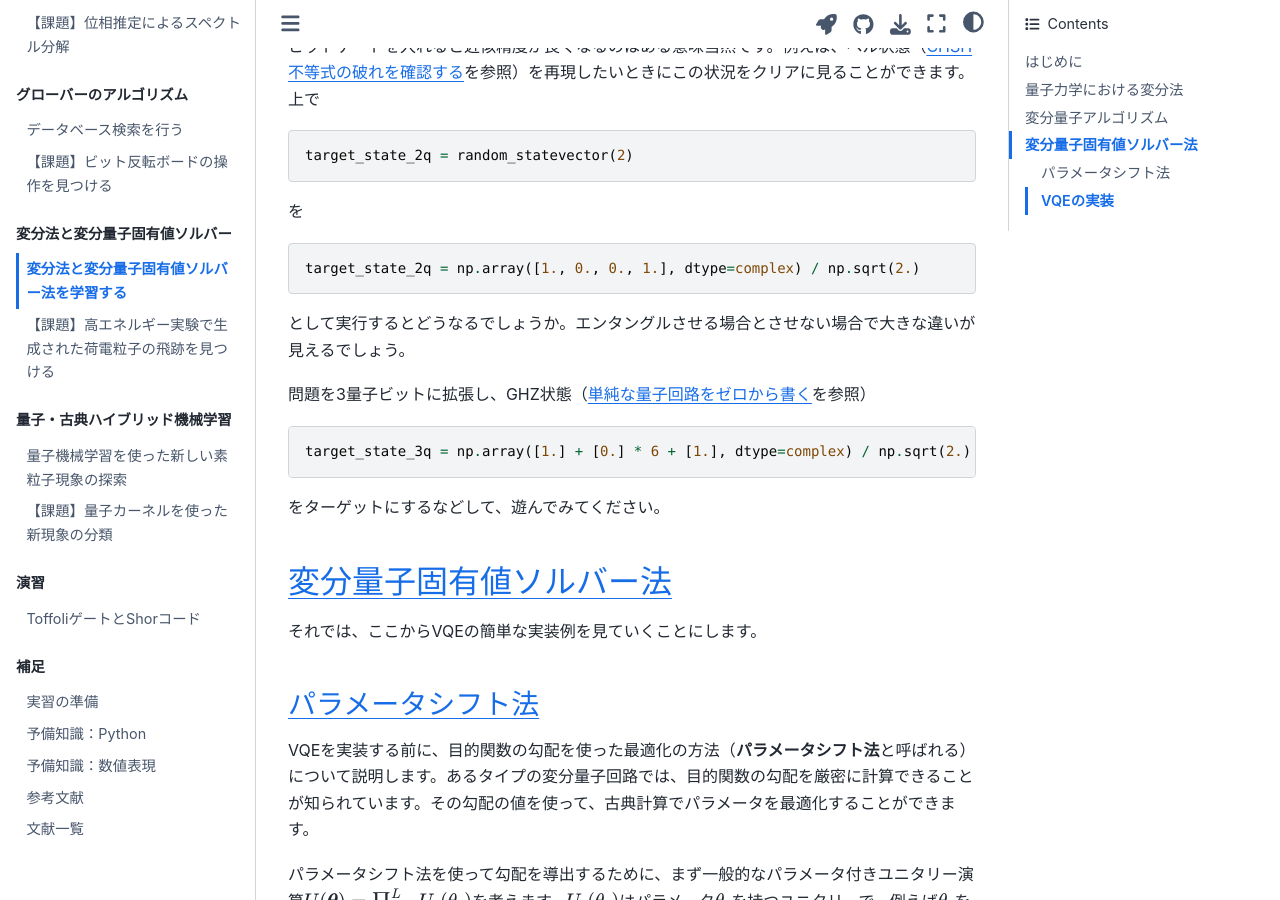
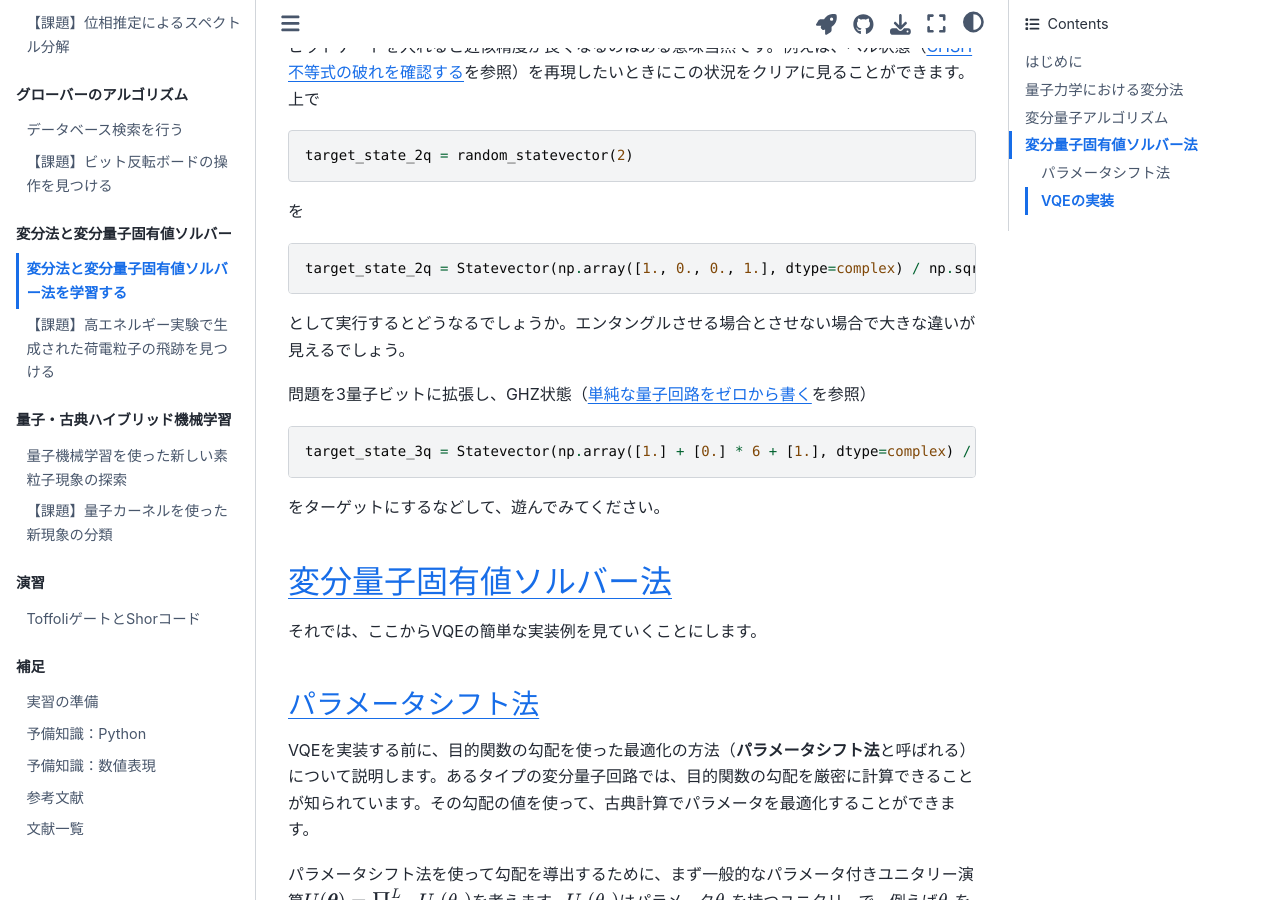
Before and after one commit to UTokyo-ICEPP/qc-workbook, a Jupyter Book: the page built from source/ja/vqe.md, in a window 1280 px wide and 900 px high, scrolled down 11839 px. Built offline with Jupyter Book 1.0.4 settings and Sphinx 7.4.7 and the Sphinx Book theme 1.1.4, drawn with Linux system fonts in a browser that asks for light colours; cross-references to code outside the pages are shown as plain code.

Commit message:
was missing Statevector()

````diff
--- a/source/ja/vqe.md
+++ b/source/ja/vqe.md
@@ -599,7 +599,7 @@ target_state_2q = random_statevector(2)
 を
 
 ```python
-target_state_2q = np.array([1., 0., 0., 1.], dtype=complex) / np.sqrt(2.)
+target_state_2q = Statevector(np.array([1., 0., 0., 1.], dtype=complex) / np.sqrt(2.))
 ```
 
 として実行するとどうなるでしょうか。エンタングルさせる場合とさせない場合で大きな違いが見えるでしょう。
@@ -607,7 +607,7 @@ target_state_2q = np.array([1., 0., 0., 1.], dtype=complex) / np.sqrt(2.)
 問題を3量子ビットに拡張し、GHZ状態（[単純な量子回路をゼロから書く](https://utokyo-icepp.github.io/qc-workbook/circuit_from_scratch.html#ghz)を参照）
 
 ```python
-target_state_3q = np.array([1.] + [0.] * 6 + [1.], dtype=complex) / np.sqrt(2.)
+target_state_3q = Statevector(np.array([1.] + [0.] * 6 + [1.], dtype=complex) / np.sqrt(2.))
 ```
 
 をターゲットにするなどして、遊んでみてください。
````
Also changed, not shown: source/ja/dynamics_simulation.md (+1 -1 lines).
